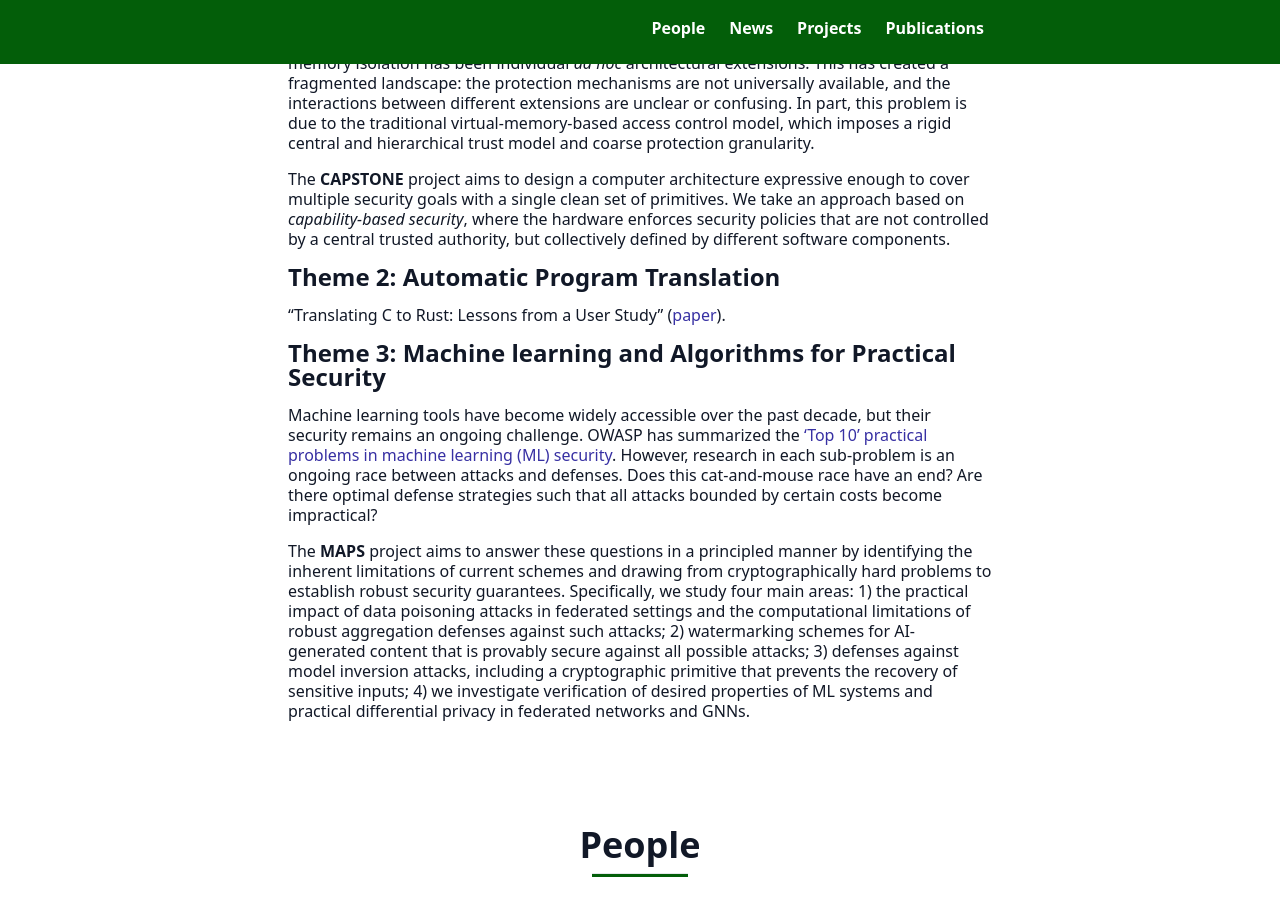
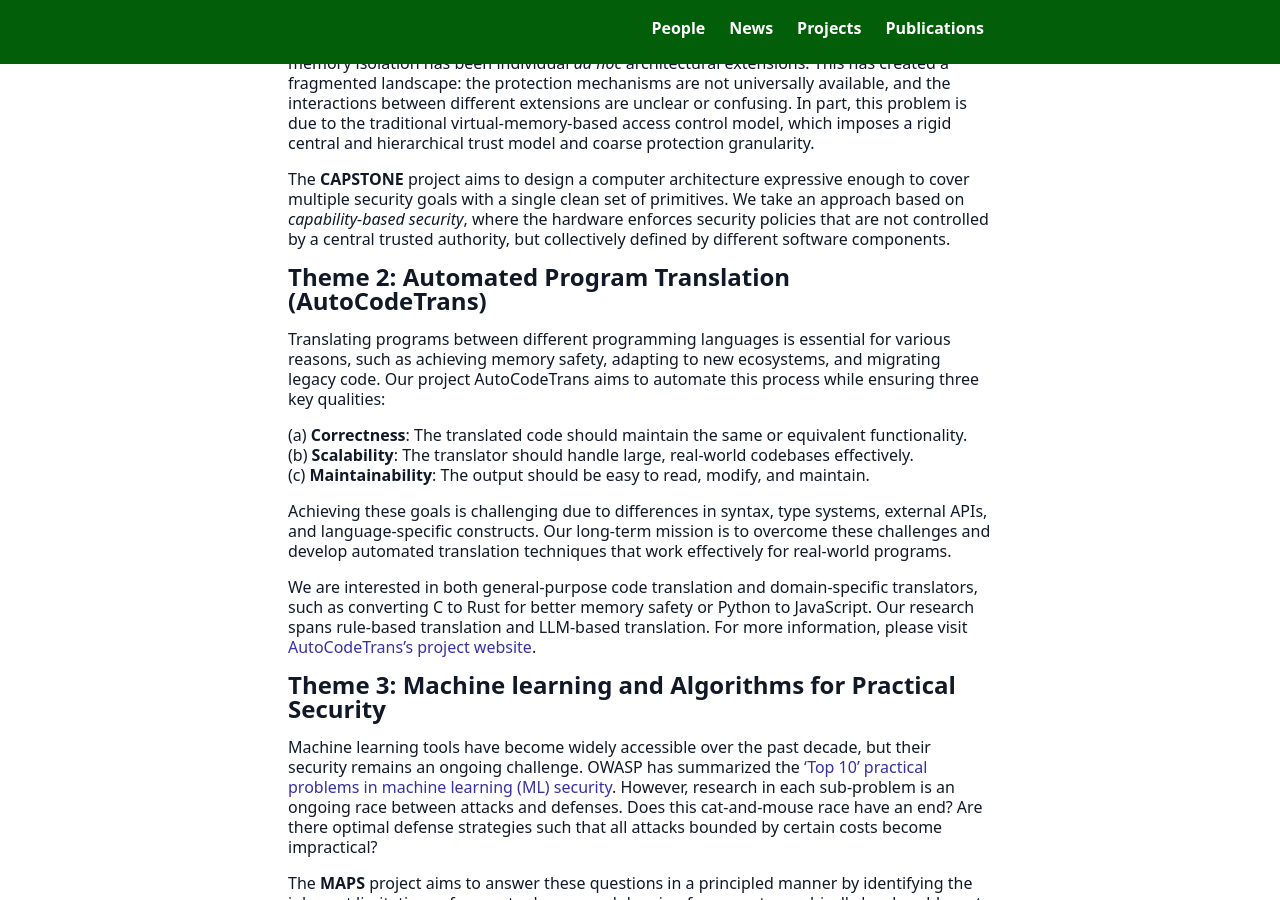
Before and after one commit to kisp-nus/kisp-nus.github.io, a Jekyll site: the page built from onepage/index.html, in a window 1280 px wide and 900 px high, scrolled down 1382 px. Built offline with Jekyll 4.4.1, drawn with Linux system fonts in a browser that asks for light colours.

Commit message:
Update autocodetrans

```diff
--- a/onepage/index_overview.md
+++ b/onepage/index_overview.md
@@ -17,9 +17,17 @@ We take an approach based on _capability-based security_, where the hardware
 enforces security policies that are not controlled by a central trusted authority, but
 collectively defined by different software components.
 
-### Theme 2: Automatic Program Translation
+### Theme 2: Automated Program Translation (AutoCodeTrans)
 
-"Translating C to Rust: Lessons from a User Study" ([paper](https://arxiv.org/abs/2411.14174)).
+Translating programs between different programming languages is essential for various reasons, such as achieving memory safety, adapting to new ecosystems, and migrating legacy code. Our project AutoCodeTrans aims to automate this process while ensuring three key qualities:
+
+(a) **Correctness**: The translated code should maintain the same or equivalent functionality. \\
+(b) **Scalability**: The translator should handle large, real-world codebases effectively. \\
+(c) **Maintainability**: The output should be easy to read, modify, and maintain.
+
+Achieving these goals is challenging due to differences in syntax, type systems, external APIs, and language-specific constructs. Our long-term mission is to overcome these challenges and develop automated translation techniques that work effectively for real-world programs.
+
+We are interested in both general-purpose code translation and domain-specific translators, such as converting C to Rust for better memory safety or Python to JavaScript. Our research spans rule-based translation and LLM-based translation. For more information, please visit [AutoCodeTrans's project website](https://kisp.comp.nus.edu.sg/projects/apt).
 
 ### Theme 3: Machine learning and Algorithms for Practical Security
 
```
